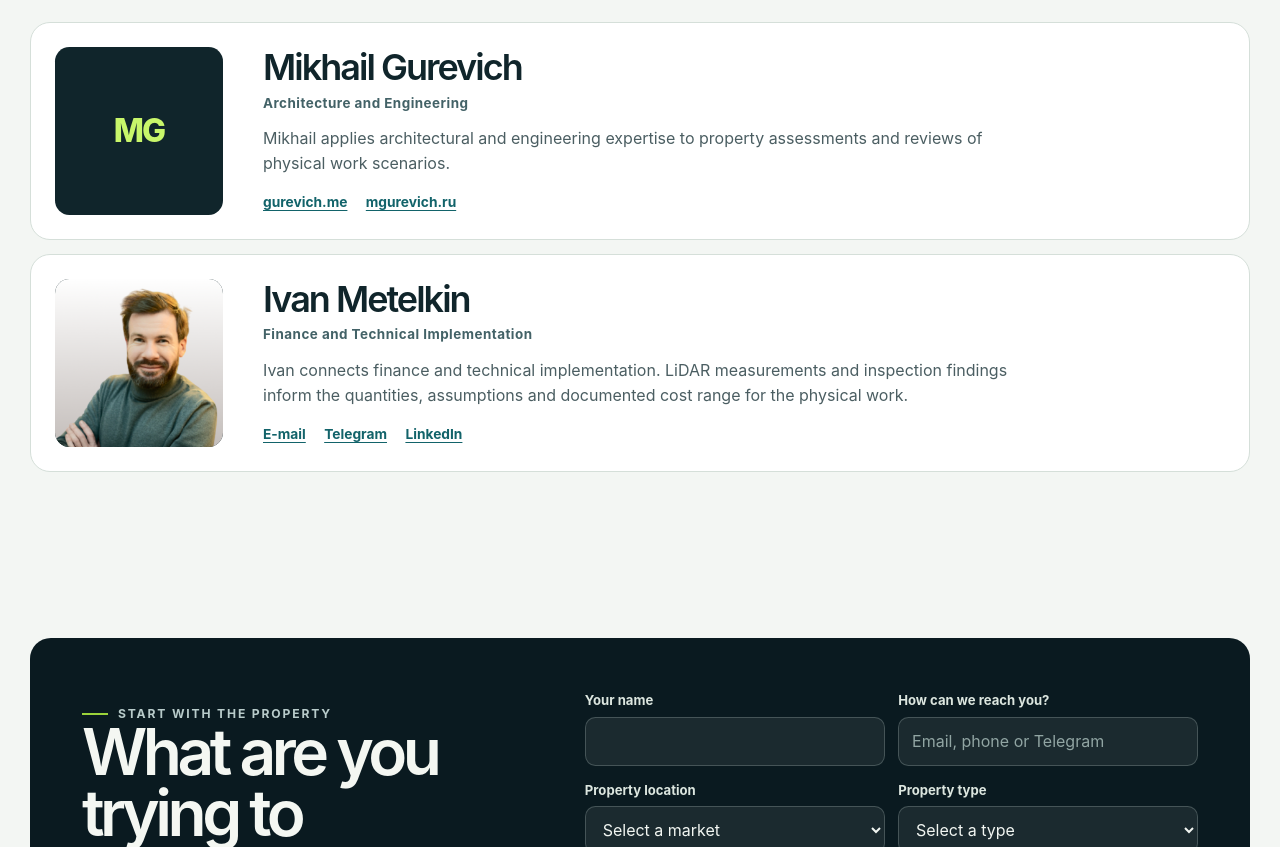
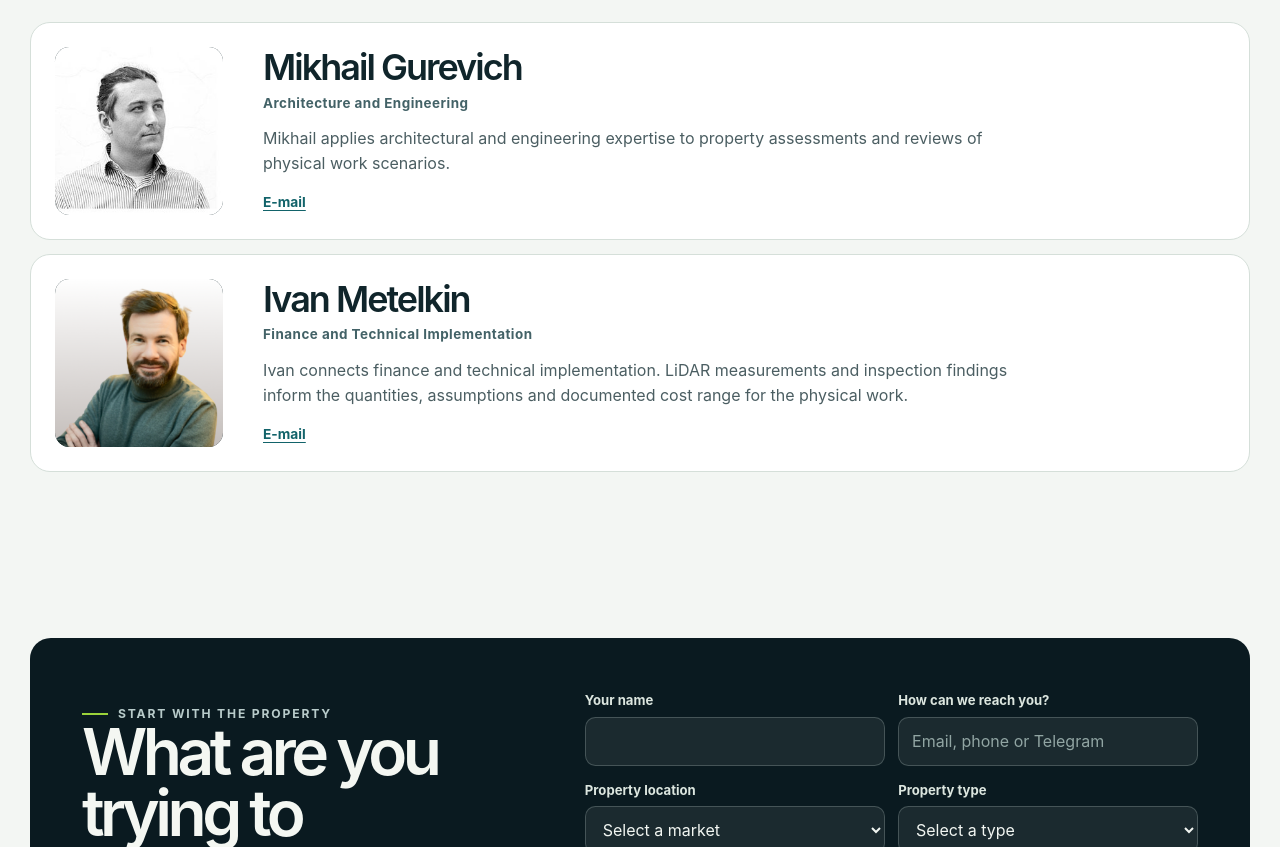
Before and after one commit to ivanmetel/ivanmetel.github.io, a plain HTML site: page datum/index.html in a window 1280 px wide. Shown: the part 5556-6403 px from the top of the page. Drawn offline with Linux system fonts and the light colour scheme.

Commit message:
Add Mikhail profile photo and email-only contacts

```diff
--- a/datum/index.html
+++ b/datum/index.html
@@ -494,14 +494,13 @@
         <div class="section-heading"><p class="eyebrow">The people behind Datum</p><h2 id="team-title">Architecture, engineering and implementation.</h2></div>
         <div class="team-list">
           <article class="team-card">
-            <div class="team-portrait" aria-hidden="true">MG</div>
+            <div class="team-portrait"><img src="/datum/mikhail-gurevich.jpg" alt="Mikhail Gurevich" loading="lazy"></div>
             <div class="team-copy">
               <h3>Mikhail Gurevich</h3>
               <p class="team-role">Architecture and Engineering</p>
               <p class="team-bio">Mikhail applies architectural and engineering expertise to property assessments and reviews of physical work scenarios.</p>
               <div class="team-links" aria-label="Mikhail Gurevich contacts">
-                <a href="https://gurevich.me" target="_blank" rel="noopener noreferrer">gurevich.me</a>
-                <a href="https://mgurevich.ru" target="_blank" rel="noopener noreferrer">mgurevich.ru</a>
+                <a href="mailto:info@MGurevich.ru">E-mail</a>
               </div>
             </div>
           </article>
@@ -513,8 +512,6 @@
               <p class="team-bio">Ivan connects finance and technical implementation. LiDAR measurements and inspection findings inform the quantities, assumptions and documented cost range for the physical work.</p>
               <div class="team-links" aria-label="Ivan Metelkin contacts">
                 <a href="mailto:metelki@gmail.com">E-mail</a>
-                <a href="https://t.me/IvanMetelkin" target="_blank" rel="noopener noreferrer">Telegram</a>
-                <a href="https://linkedin.com/in/IvanMetelkin" target="_blank" rel="noopener noreferrer">LinkedIn</a>
               </div>
             </div>
           </article>
```
Also changed, not shown: datum/mikhail-gurevich.jpg (added).
